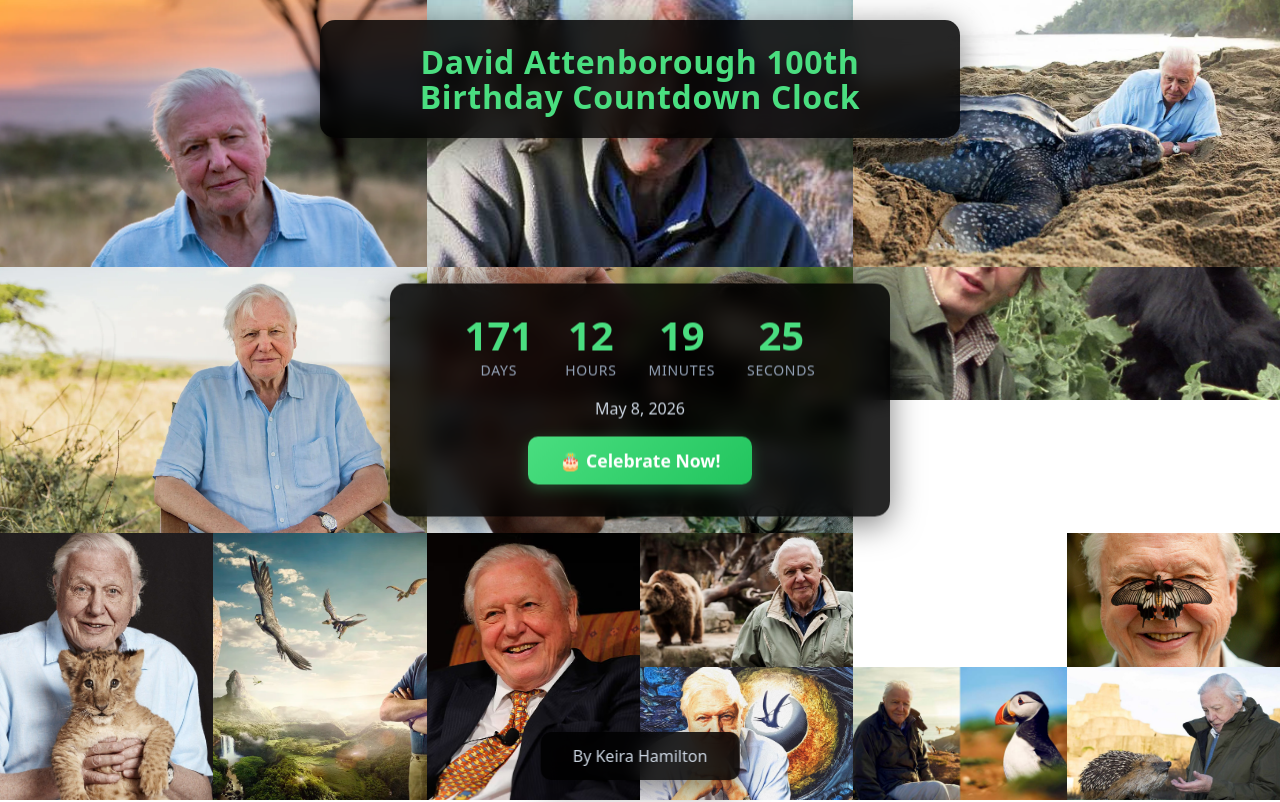
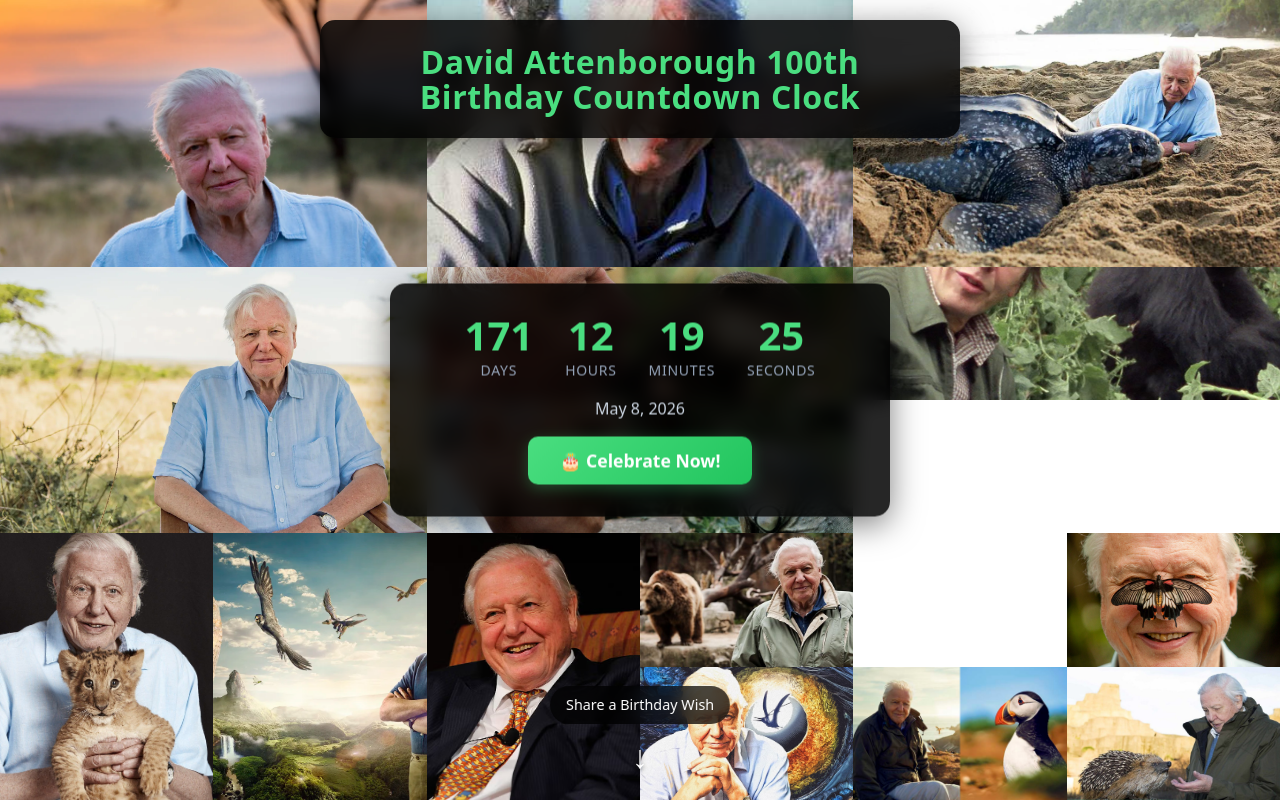
Before and after one commit to hammer-ian/davidattenboroughcountdownclock, a React (Vite) app: page / in a window 1280 px wide. Shown: the top 802 px of the page. Built offline with nearby package versions, Linux system fonts and the light colour scheme; no server answers.

Commit message:
Fix: Change fixed positioning to absolute, add scroll indicator for birthday wishes

```diff
--- a/api/wishes.js
+++ b/api/wishes.js
@@ -63,7 +63,7 @@ export default async function handler(req, res) {
       // Save wish to database
       const result = await sql`
         INSERT INTO wishes (message, visitor_name)
-        VALUES (${generatedWish}, ${visitorName || null})
+        VALUES (${generatedWish}, ${visitorName || 'Anon'})
         RETURNING id, message, visitor_name, created_at
       `;
 
--- a/src/App.css
+++ b/src/App.css
@@ -138,7 +138,7 @@ body, html {
 }
 
 .hero-banner {
-  position: fixed;
+  position: absolute;
   top: 20px;
   left: 50%;
   transform: translateX(-50%);
@@ -161,7 +161,7 @@ body, html {
 }
 
 .countdown-clock {
-  position: fixed;
+  position: absolute;
   top: 50%;
   left: 50%;
   transform: translate(-50%, -50%);
@@ -277,20 +277,57 @@ body, html {
 }
 
 .footer {
-  position: fixed;
+  position: relative;
+  margin-top: 3rem;
+  padding: 2rem;
+  background: rgba(0, 0, 0, 0.85);
+  color: white;
+  text-align: center;
+  backdrop-filter: blur(10px);
+  font-size: 1rem;
+  color: #cbd5e1;
+}
+
+/* Scroll indicator */
+.scroll-indicator {
+  position: absolute;
   bottom: 20px;
   left: 50%;
   transform: translateX(-50%);
-  background: rgba(0, 0, 0, 0.85);
+  z-index: 101;
+  animation: bounce 2s infinite;
+  cursor: pointer;
+}
+
+.scroll-indicator-text {
+  display: block;
   color: white;
-  padding: 0.75rem 2rem;
-  border-radius: 10px;
+  background: rgba(0, 0, 0, 0.7);
+  padding: 0.5rem 1rem;
+  border-radius: 20px;
+  font-size: 0.9rem;
+  margin-bottom: 0.5rem;
+  backdrop-filter: blur(10px);
+}
+
+.scroll-arrow {
+  display: block;
   text-align: center;
-  backdrop-filter: blur(10px);
-  box-shadow: 0 8px 32px rgba(0, 0, 0, 0.5);
-  z-index: 100;
-  font-size: 1rem;
-  color: #cbd5e1;
+  font-size: 2rem;
+  color: white;
+  text-shadow: 0 2px 4px rgba(0, 0, 0, 0.5);
+}
+
+@keyframes bounce {
+  0%, 20%, 50%, 80%, 100% {
+    transform: translateX(-50%) translateY(0);
+  }
+  40% {
+    transform: translateX(-50%) translateY(-10px);
+  }
+  60% {
+    transform: translateX(-50%) translateY(-5px);
+  }
 }
 
 @media (max-width: 768px) {
--- a/src/App.jsx
+++ b/src/App.jsx
@@ -120,6 +120,13 @@ function App() {
     ? { days: 0, hours: 0, minutes: 0, seconds: 0 }
     : timeLeft
 
+  const scrollToWishes = () => {
+    const wishesSection = document.querySelector('.birthday-wishes');
+    if (wishesSection) {
+      wishesSection.scrollIntoView({ behavior: 'smooth' });
+    }
+  };
+
   return (
     <>
       <div className="hero-banner">
@@ -172,6 +179,11 @@ function App() {
             </button>
           )}
         </div>
+
+        <div className="scroll-indicator" onClick={scrollToWishes}>
+          <span className="scroll-indicator-text">Share a Birthday Wish</span>
+          <span className="scroll-arrow">↓</span>
+        </div>
       </div>
       <BirthdayWishes />
       <footer className="footer">
```
